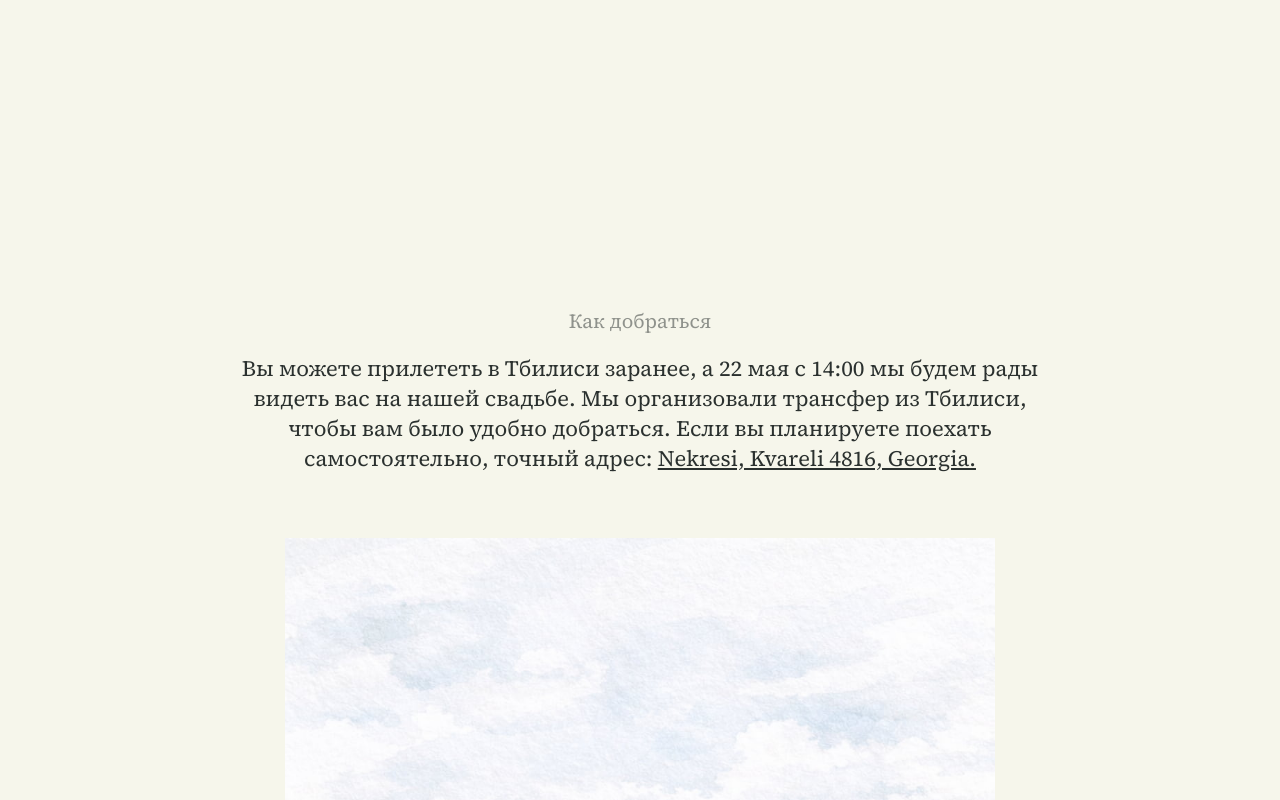
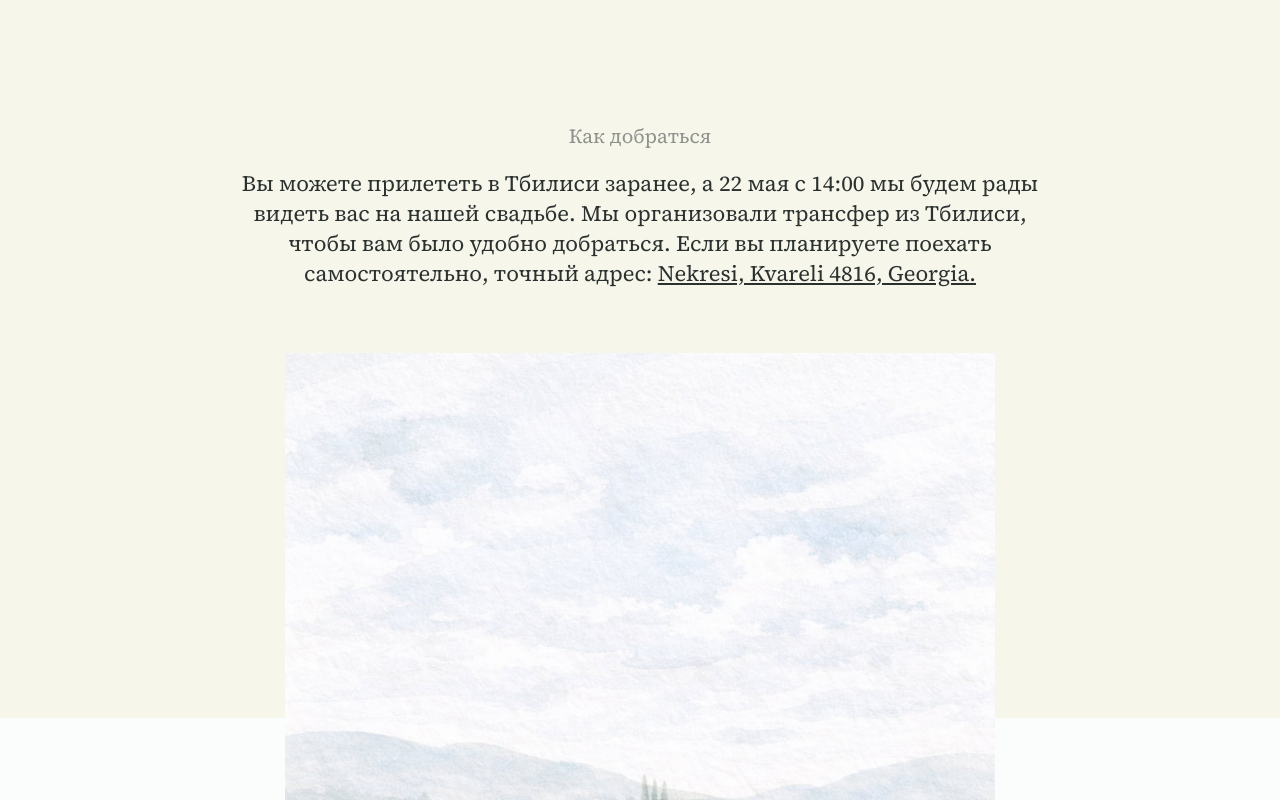
Before and after one commit to MaxDaniLOVE/wedding-story, a Next.js app: page /test/success in a window 1280 px wide. Shown: the part 1660-2460 px from the top of the page. Built offline with nearby package versions, Linux system fonts and the light colour scheme.

Commit message:
Update padding in SuccessPage styles to improve layout consistency

```diff
--- a/components/pages/SuccessPage/SuccessPage.module.scss
+++ b/components/pages/SuccessPage/SuccessPage.module.scss
@@ -30,7 +30,7 @@
   }
 }
 .travelInfo {
-  padding: 185px 0 350px 0;
+  padding: 0 0 350px 0;
 }
 .section {
   position: relative;
```
